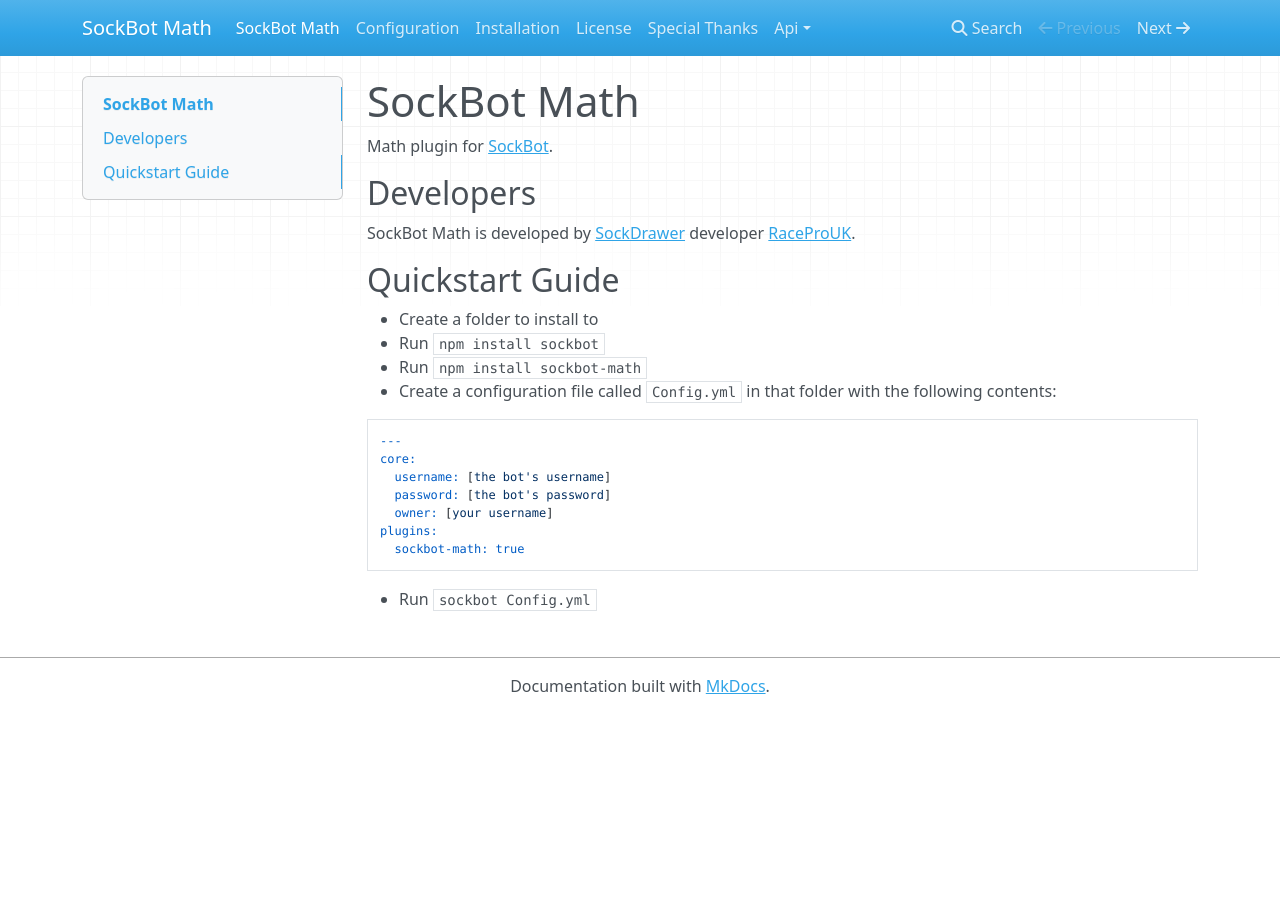
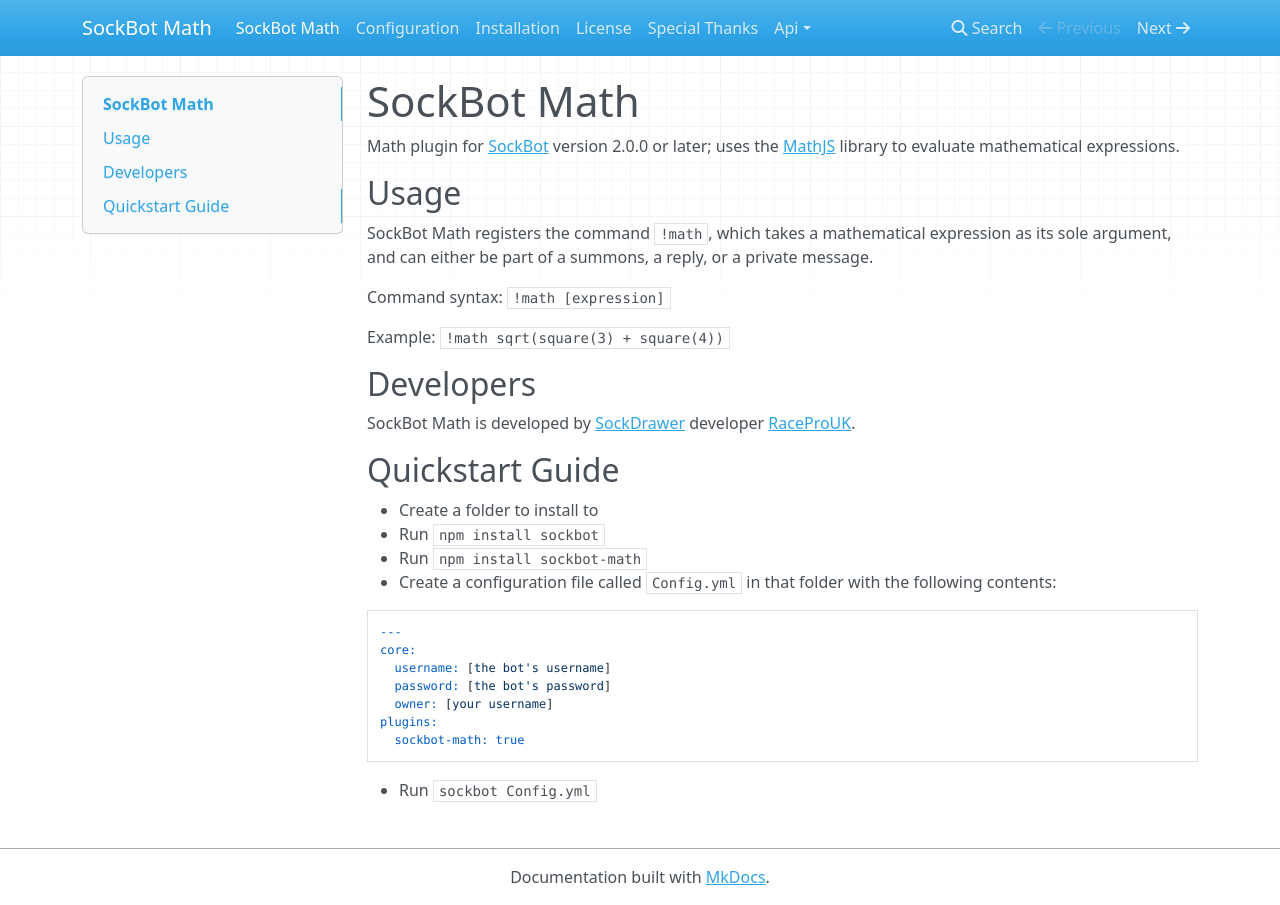
Before and after one commit to SockDrawer/SockBot-Math, an MkDocs documentation site: the page built from docs/index.md, in a window 1280 px wide. Built offline with MkDocs 1.6.1, drawn with Linux system fonts in a browser that asks for light colours; nearby versions of some CDN libraries.

```diff
--- a/docs/index.md
+++ b/docs/index.md
@@ -1,6 +1,14 @@
 #SockBot Math
 
-Math plugin for [SockBot](https://sockbot.rtfd.org/en/latest/).
+Math plugin for [SockBot](https://sockbot.rtfd.org/en/latest/) version 2.0.0 or later; uses the [MathJS](http://mathjs.org/docs/) library to evaluate mathematical expressions.
+
+##Usage
+
+SockBot Math registers the command `!math`, which takes a mathematical expression as its sole argument, and can either be part of a summons, a reply, or a private message.
+
+Command syntax: `!math [expression]`
+
+Example: `!math sqrt(square(3) + square(4))`
 
 ##Developers
 
--- a/package.json
+++ b/package.json
@@ -16,7 +16,7 @@
   },
   "dependencies": {
     "mathjs": "^2.1.1",
-    "sockbot": "^2.10.2"
+    "sockbot": "^2.0.0"
   },
   "devDependencies": {
     "chai": "^3.2.0",
```
Also changed, not shown: README.md (+9 -1 lines), docs/mkdocs.yml (deleted).
